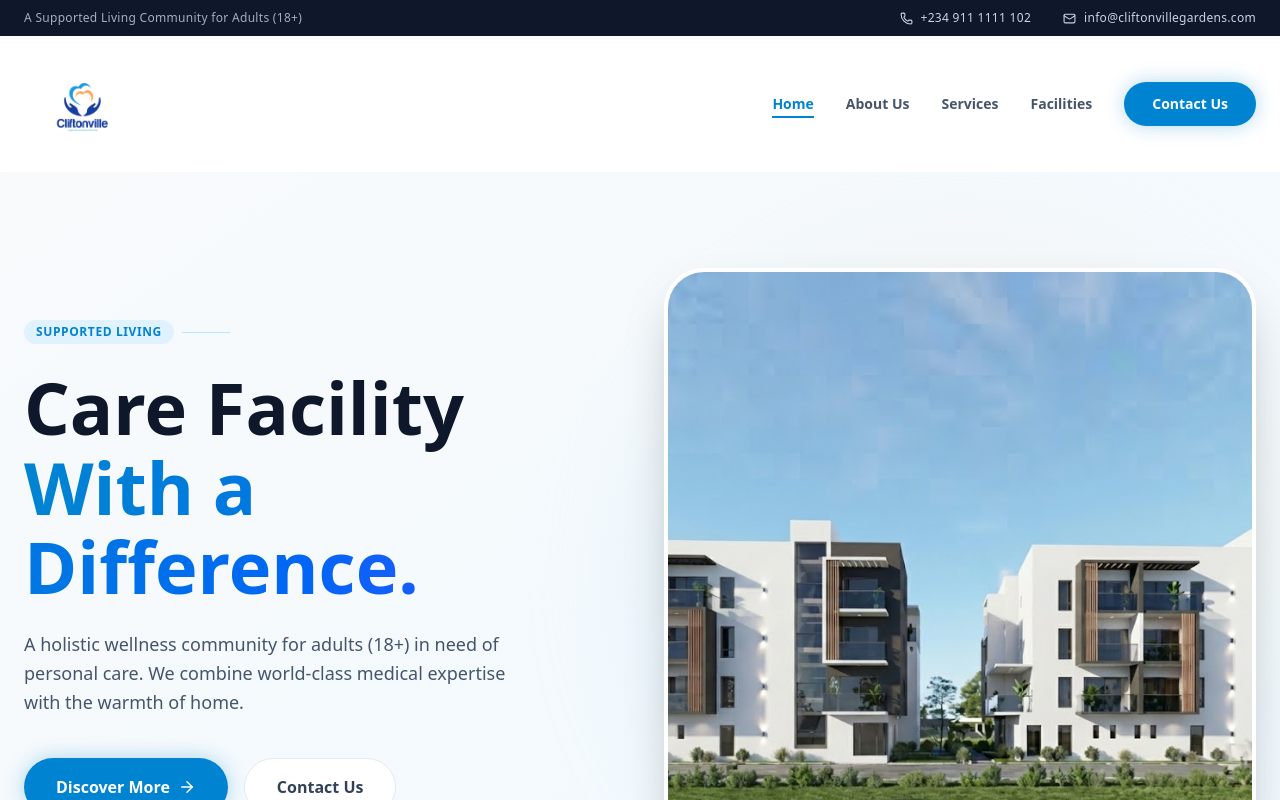
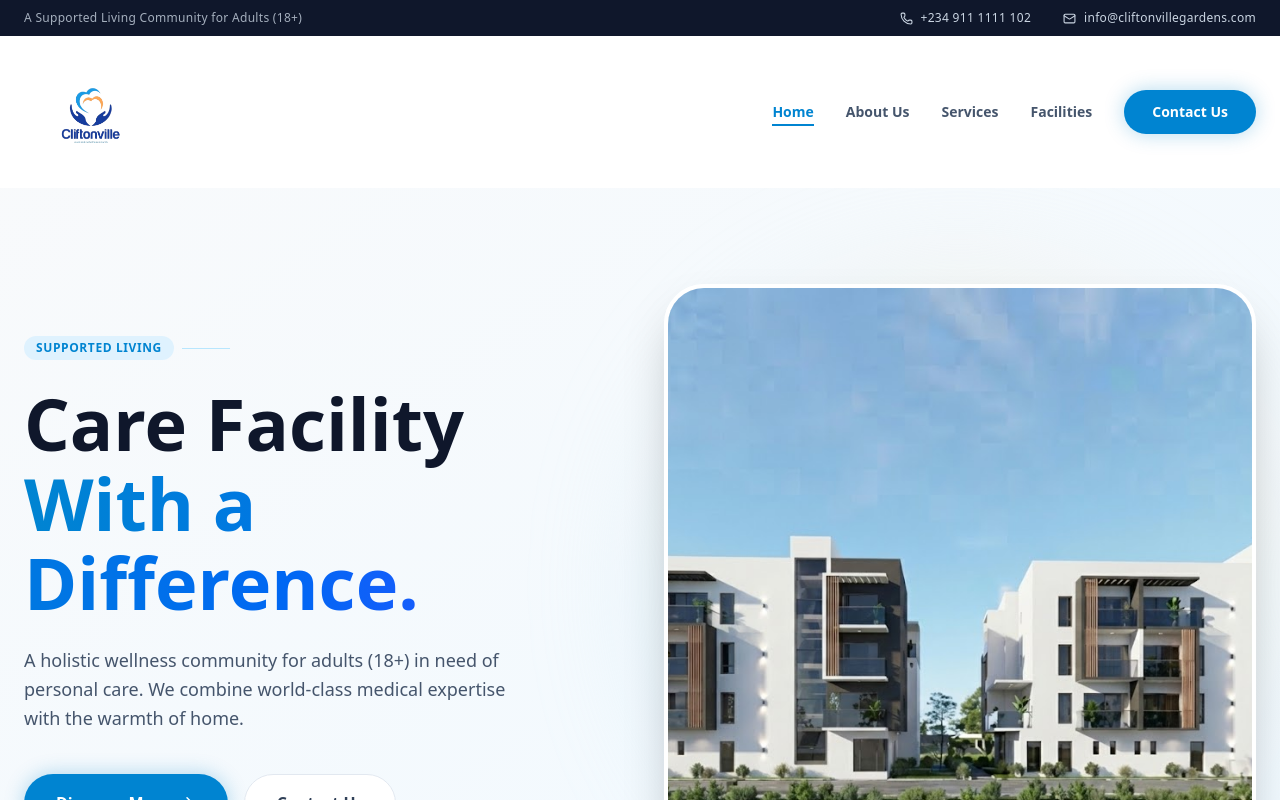
Before and after one commit to Chidi09/Clifton-ville-website, a React (Vite) app: page / in a window 1280 px wide. Shown: the top 800 px of the page. Built offline with nearby package versions, Linux system fonts and the light colour scheme.

Commit message:
Use transparent logo in navbar
Switch the navbar logo to the transparent Cliftonville logo and remove the boxed container so the mark and text read more clearly.

```diff
--- a/src/components/Layout.jsx
+++ b/src/components/Layout.jsx
@@ -2,7 +2,6 @@ import React, { useState, useEffect } from 'react';
 import { Link, useLocation } from 'react-router-dom';
 import { Menu, X, Phone, Mail, MapPin, ChevronRight } from 'lucide-react';
 import { motion, AnimatePresence } from 'framer-motion';
-import navLogo from '../assets/logo(2).jpg';
 import logoImage from '../assets/logo.jpg';
 
 // Social media icons
@@ -72,11 +71,11 @@ const Layout = ({ children }) => {
         <div className="max-w-7xl mx-auto px-6 flex justify-between items-center">
           {/* Logo */}
           <Link to="/" className="flex items-center group">
-            <div className="relative h-28 w-28 flex items-center justify-center overflow-hidden rounded-xl">
+            <div className="relative h-32 w-32 flex items-center justify-center">
               <img
-                src={navLogo}
+                src={logoImage}
                 alt="Cliftonville Gardens"
-                className="h-full w-full object-cover group-hover:scale-110 transition-transform duration-300"
+                className="h-full w-full object-contain group-hover:scale-105 transition-transform duration-300"
               />
             </div>
           </Link>
@@ -116,7 +115,7 @@ const Layout = ({ children }) => {
           >
             <div className="p-6 flex justify-between items-center">
               <div className="flex items-center gap-2">
-                <img src={navLogo} alt="Cliftonville" className="h-14 w-14 rounded-lg object-cover" />
+                <img src={logoImage} alt="Cliftonville" className="h-16 w-16 object-contain" />
                 <span className="font-bold text-xl text-slate-800">Cliftonville</span>
               </div>
               <button onClick={() => setIsMenuOpen(false)} className="p-2 bg-slate-100 rounded-full text-slate-600">
```
